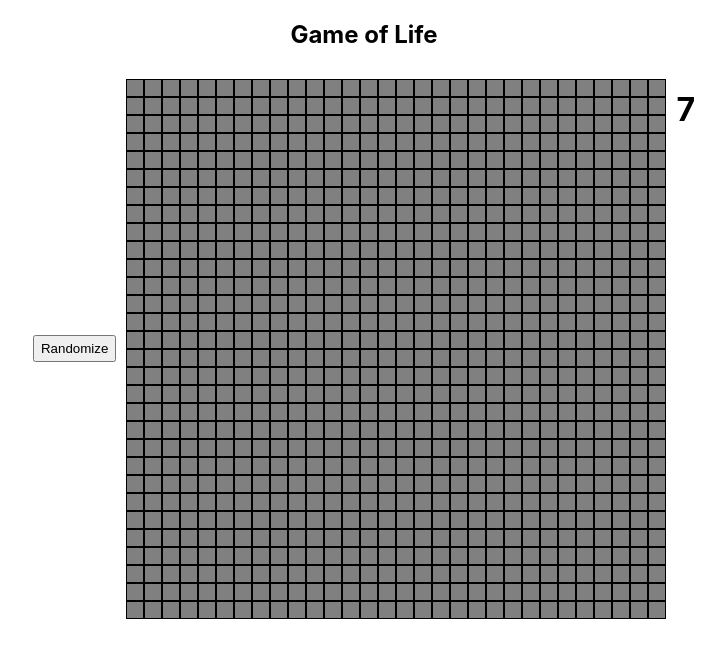
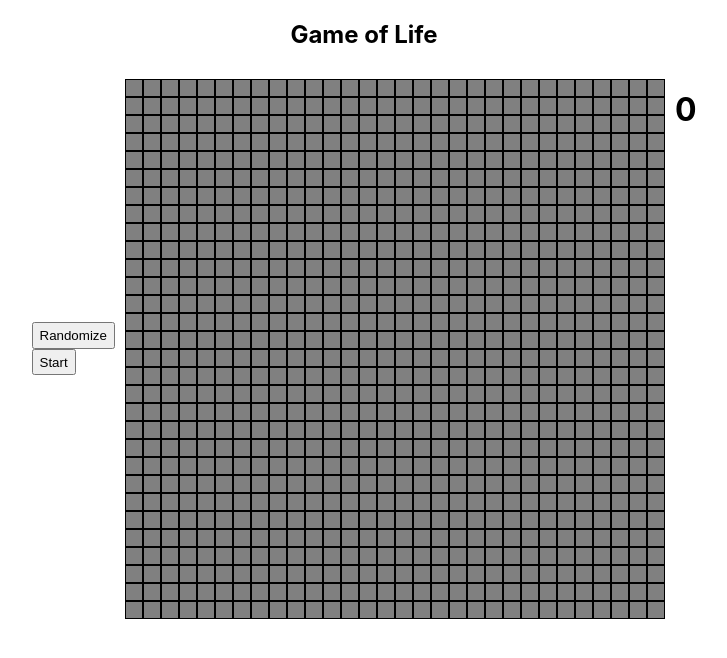
Before and after one commit to francozanini/game-of-life, a React (Create React App) app: page / in a window 1280 px wide. Shown: the top 658 px of the page, without its empty margins (276-1003 px from the left). Built offline with nearby package versions, Linux system fonts and the light colour scheme.

Commit message:
Added start/pause feature, binded methods and removed cdm

```diff
--- a/src/components/board.css
+++ b/src/components/board.css
@@ -5,9 +5,18 @@
     justify-content: center;
 }
 
-.randomize {
+.options {
+    align-self: center;
+    display: flex;
+    flex-direction: column;
+
+}
+
+.option {
     height: 2em;
-    align-self: center;
+    display: inline-block;
+    align-self: stretch;
+    width: max-content;
 }
 
 .board {
@@ -16,17 +25,3 @@
     grid-template-rows: repeat(30,auto) 1fr;
     padding: 10px
 }
-
-.square {
-    height: 1em;
-    width: 1em;
-    border: 1px solid black;
-}
-
-.alive {
-    background-color: green;
-}
-
-.dead {
-    background-color: gray;
-}
--- a/src/components/board.js
+++ b/src/components/board.js
@@ -1,6 +1,7 @@
 import React from 'react';
 import './board.css'
 import Clock from './clock';
+import Cell from './cell';
 class Board extends React.Component {
     constructor(props) {
         super(props);
@@ -8,33 +9,50 @@ class Board extends React.Component {
                   matrix: [...Array(30)].map(
                             () => [...Array(30)].fill(false)),
                     generation: 0,
-                    isRunning: true};
-        this.state.matrix[0][0] = true;
+                    isRunning: false,
+                    randomness: 0.5,
+                    intervalId: ''
+                };
 
-        this.getCells = this.getCells.bind(this);
+        this.tick = this.tick.bind(this);
+        this.startPause = this.startPause.bind(this);
         this.randomizeSeed = this.randomizeSeed.bind(this);
+        this.getNeighbors = this.getNeighbors.bind(this);
     };
+
+    startPause() {
+        const newState = this.state.isRunning ? false : true;
+        if (newState) {
+            this.setState({
+                intervalId: setInterval(
+                    this.tick,
+                    200),
+                isRunning: newState
+            })
+        }
+        else {
+            this.setState({
+                isRunning: newState});
+            clearInterval(this.state.intervalId);
+        }
+
+    };
+
 
     randomizeSeed() {
         let res = [...Array(30)].map(
             () => [...Array(30)].fill({})
                 );
 
-        for(let i = 0; i < res.length; i++) {
-            for(let j = 0; j < res[0].length; j++) {
-                res[i][j] =  Math.random() > 0.7
+        for (let i = 0; i < res.length; i++) {
+            for (let j = 0; j < res[0].length; j++) {
+                res[i][j] =  Math.random() > 0.5;
             }
         };
 
         this.setState({matrix: res,
-                        generation: 0});
-    };
-
-    getCells() {
-        return this.state.matrix.map((row, indexRow) => (
-            row.map(function(col, indexCol) {
-                return col ? <div key={`${indexRow}-${indexCol}`} className='square alive'/> :
-            <div key={`${indexRow}-${indexCol}`} className='square dead' />})));
+                        generation: 0,
+                        isRunning: true});
     };
 
     getNeighbors(row, col) {
@@ -61,7 +79,7 @@ class Board extends React.Component {
         for (let i = 0; i < 30; i++) {
             for (let j = 0; j < 30; j++) {
                 let neighbors = this.getNeighbors(i, j);
-                if(this.state.matrix[i][j]) {
+                if (this.state.matrix[i][j]) {
                     if(neighbors === 3 || neighbors === 2) {
                         nextGen[i][j] = true;
                     }
@@ -82,23 +100,33 @@ class Board extends React.Component {
             generation: this.state.generation + 1});
     };
 
-    componentDidMount() {
+    /* componentDidMount() {
         this.intervalId = setInterval(
             () => this.tick(),
-            1000);
-    };
+            200);
+    }; */
 
-    componentWillUnmount(){
+    /* componentWillUnmount(){
         clearInterval(this.intervalId);
-    };
+    }; */
 
     render() {
-        const cells = this.getCells();
-        return(
+        return (
             <div className='boardWrapper'>
-                <button className='randomize' onClick={this.randomizeSeed}>Randomize</button>
+                <div className='options'>
+                    <button className='option' onClick={this.randomizeSeed}>
+                        Randomize
+                    </button>
+                    <button onClick={this.startPause} className={'option'} >
+                        {this.state.isRunning ? 'Pause' : 'Start'}
+                    </button>
+                </div>
                 <div className='board'>
-                    {cells}
+                    {this.state.matrix.map((row, indexRow) =>
+                        row.map(
+                            (col, indexCol) => <Cell alive={col} key={indexRow + indexCol}/>
+                        )
+                    )}
                 </div>
                 <Clock generation={this.state.generation}/>
             </div>)
--- /dev/null
+++ b/src/components/cell.css
@@ -0,0 +1,13 @@
+.square {
+    height: 1em;
+    width: 1em;
+    border: 1px solid black;
+}
+
+.alive {
+    background-color: green;
+}
+
+.dead {
+    background-color: gray;
+}
--- /dev/null
+++ b/src/components/cell.js
@@ -0,0 +1,10 @@
+import React from 'react';
+import './cell.css'
+
+function Cell(props) {
+    const color = props.alive ? 'alive' : 'dead'
+    return (
+        <div  className={'square ' + color} />);
+};
+
+export default Cell;
```
